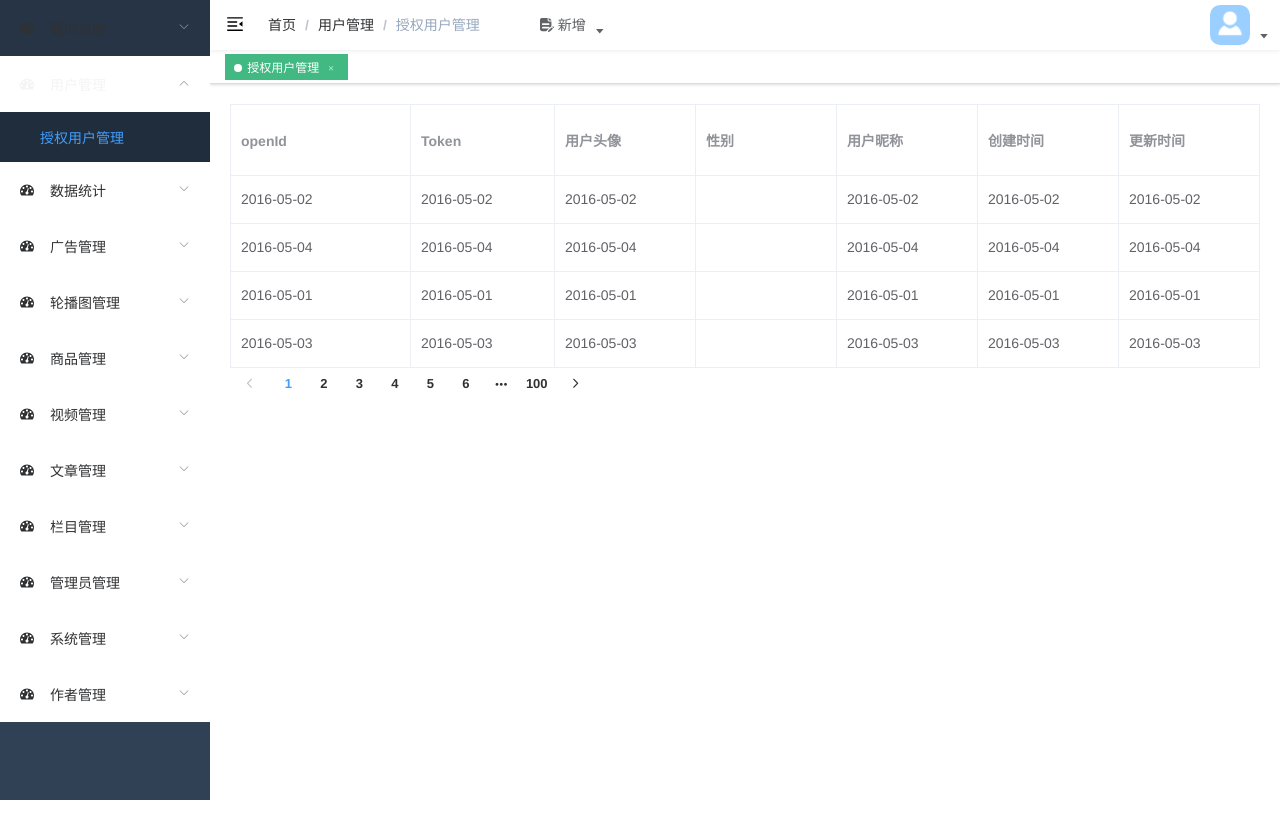
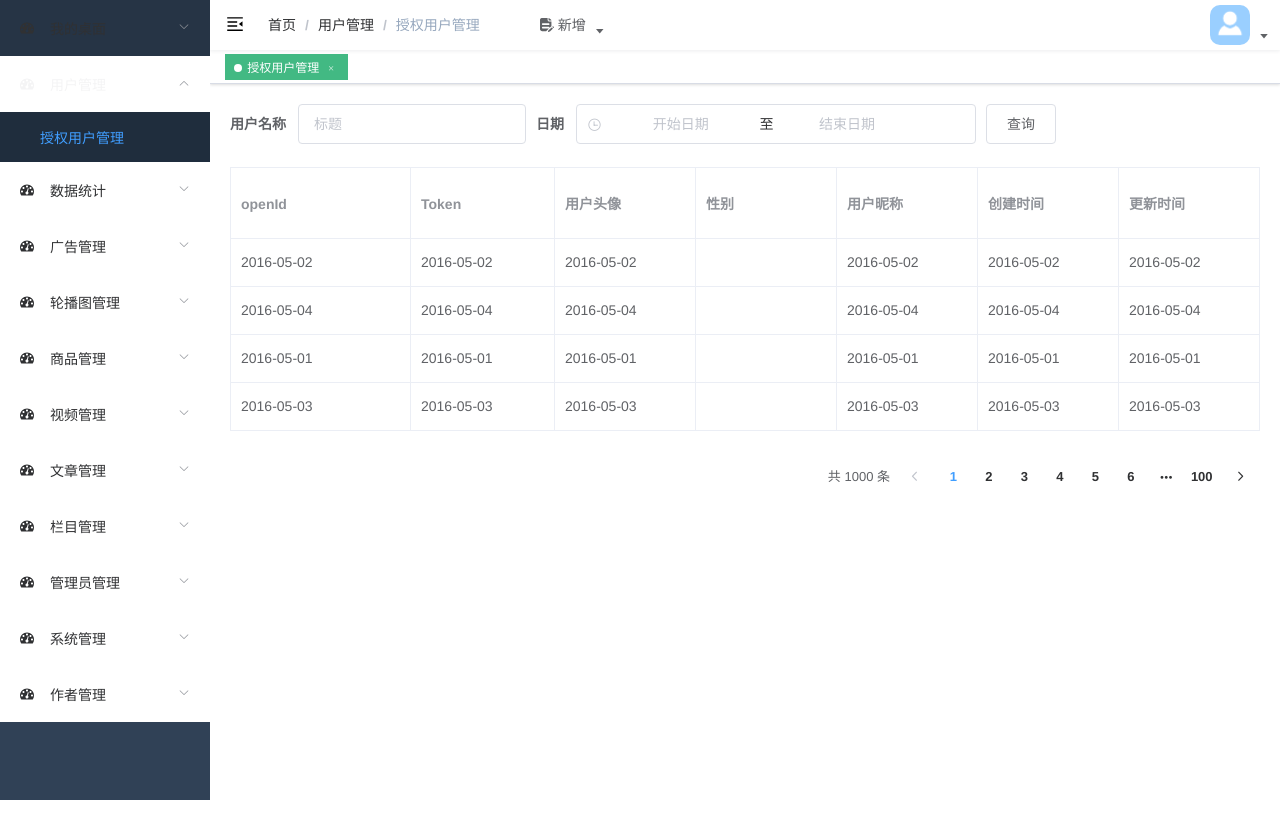
Before and after one commit to momo1991817/vue-admin-duorui, a Vue app: page /#/UserManage/UserManage in a window 1280 px wide. Built offline with nearby package versions, Linux system fonts and the light colour scheme.

Commit message:
no message

```diff
--- a/src/views/UserManage/index.vue
+++ b/src/views/UserManage/index.vue
@@ -1,5 +1,31 @@
 <template>
   <div class="app-container">
+    <div>
+      <el-form :inline="true"
+        :model="dataForm">
+        <el-form-item label="用户名称">
+          <el-input v-model="dataForm.key"
+            placeholder="标题"
+            clearable></el-input>
+        </el-form-item>
+        <el-form-item label="日期">
+        <div class="block">
+          <el-date-picker v-model="dataForm.time"
+            type="datetimerange"
+            :picker-options="pickerOptions2"
+            range-separator="至"
+            start-placeholder="开始日期"
+            end-placeholder="结束日期"
+            align="right"
+            :default-time="['00:00:00', '23:59:59']">
+          </el-date-picker>
+        </div>
+      </el-form-item>
+        <el-form-item>
+        <el-button>查询</el-button>
+        </el-form-item>
+      </el-form>
+    </div>
     <div class="dashboard-text">
       <el-table :data="tableData"
         border
@@ -29,8 +55,8 @@
         </el-table-column>
       </el-table>
     </div>
-    <div class="block">
-      <el-pagination layout="prev, pager, next"
+    <div class="block" style="float:right;margin-top:30px;">
+      <el-pagination layout="total,prev, pager, next"
         :total="1000">
       </el-pagination>
     </div>
@@ -42,6 +68,9 @@ export default {
   name: 'UserManage',
   data() {
     return {
+      dataForm: {
+        key: ''
+      },
       tableData: [
         {
           date: '2016-05-02',
@@ -63,7 +92,38 @@ export default {
           name: '王小虎',
           address: '上海市普陀区金沙江路 1516 弄'
         }
-      ]
+      ],
+        pickerOptions2: {
+        shortcuts: [
+          {
+            text: '最近一周',
+            onClick(picker) {
+              const end = new Date()
+              const start = new Date()
+              start.setTime(start.getTime() - 3600 * 1000 * 24 * 7)
+              picker.$emit('pick', [start, end])
+            }
+          },
+          {
+            text: '最近一个月',
+            onClick(picker) {
+              const end = new Date()
+              const start = new Date()
+              start.setTime(start.getTime() - 3600 * 1000 * 24 * 30)
+              picker.$emit('pick', [start, end])
+            }
+          },
+          {
+            text: '最近三个月',
+            onClick(picker) {
+              const end = new Date()
+              const start = new Date()
+              start.setTime(start.getTime() - 3600 * 1000 * 24 * 90)
+              picker.$emit('pick', [start, end])
+            }
+          }
+        ]
+      }
     }
   },
   computed: {},
```
